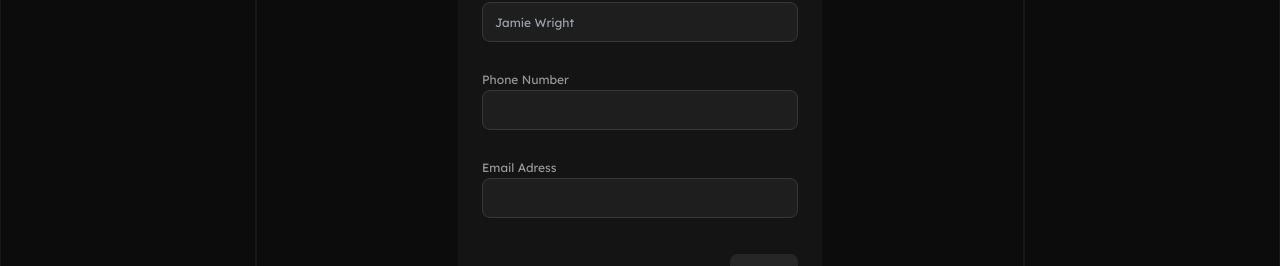
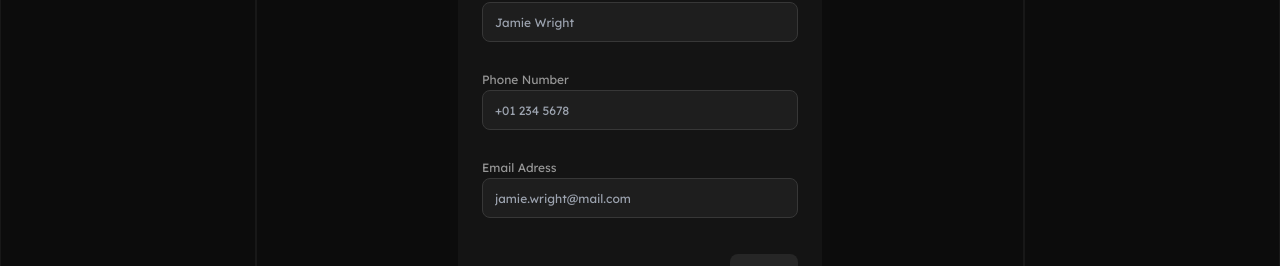
Before and after one commit to nidou-bt/contact-list-challenge, a React (Create React App) app in the folder client/: page / in a window 1280 px wide. Both pictures are taken after a click on the link "Add new". Shown: the part 352-618 px from the top of the page. Built offline with nearby package versions, Linux system fonts and the light colour scheme; no server answers.

Commit message:
modal values work

```diff
--- a/client/src/components/UI/Modal.tsx
+++ b/client/src/components/UI/Modal.tsx
@@ -30,29 +30,14 @@ const Modal = ({ children, contact, mutate }: TProps) => {
   const [open, setOpen] = useState(false);
   const hiddenInput = useRef<HTMLInputElement>(null);
   const [file, setFile] = useState<File>();
-  const [newContact, setNewContact] = useState<IContact>({
-    emailAddress: "",
-    name: "",
-    phoneNumber: "",
-    picture: "",
-  });
-
-  useEffect(() => {
-    if (!open) {
-      cleanModal();
-    }
-  }, [open]);
-
-  const cleanModal = () => {
-    setFile(undefined);
-    setNewContact({
-      id:16,
+  const [newContact, setNewContact] = useState<IContact>(
+    contact || {
       emailAddress: "",
       name: "",
       phoneNumber: "",
       picture: "",
-    });
-  };
+    }
+  );
 
   const handleOpen = () => setOpen(!open);
   const handleClick = () => {
@@ -68,7 +53,7 @@ const Modal = ({ children, contact, mutate }: TProps) => {
 
   const handleDone = () => {
     setOpen(false);
-    mutate!({ ...newContact, picture: file!, id:contact?.id });
+    mutate!({ ...newContact, picture: file!, id: contact?.id });
   };
 
   const handleDelete = () => {
@@ -92,8 +77,8 @@ const Modal = ({ children, contact, mutate }: TProps) => {
           <div className="flex justify-start gap-[16px] items-center">
             <img
               src={
-                newContact?.picture
-                  ? getPathImg(newContact.picture as string)
+                contact?.picture
+                  ? getPathImg(contact.picture as string)
                   : !!file
                   ? URL.createObjectURL(file)
                   : profile
@@ -145,9 +130,9 @@ const Modal = ({ children, contact, mutate }: TProps) => {
             id="phoneNumber"
             name="phoneNumber"
             type="number"
-            placeholder={newContact.phoneNumber.toString() ?? "+01 234 5678"}
+            placeholder={contact?.phoneNumber.toString() ?? "+01 234 5678"}
             onChange={handelChange}
-
+            value={newContact.phoneNumber}
           >
             Phone Number
           </FormInput>
@@ -155,8 +140,9 @@ const Modal = ({ children, contact, mutate }: TProps) => {
             id="emailAddress"
             name="emailAddress"
             type="text"
-            placeholder={newContact.emailAddress ?? "jamie.wright@mail.com"}
+            placeholder={contact?.emailAddress ?? "jamie.wright@mail.com"}
             onChange={handelChange}
+            value={newContact.emailAddress}
           >
             Email Adress
           </FormInput>
--- a/client/src/components/home/DropDown.tsx
+++ b/client/src/components/home/DropDown.tsx
@@ -1,4 +1,4 @@
-import { Fragment, useEffect, useState } from "react";
+import { Fragment } from "react";
 import { Menu, Transition } from "@headlessui/react";
 import setting from "../../assets/icons/settings.png";
 import favourite from "../../assets/icons/favourite.png";
```
Also changed, not shown: 1 other file (tests, documents, lock files or other folders).
